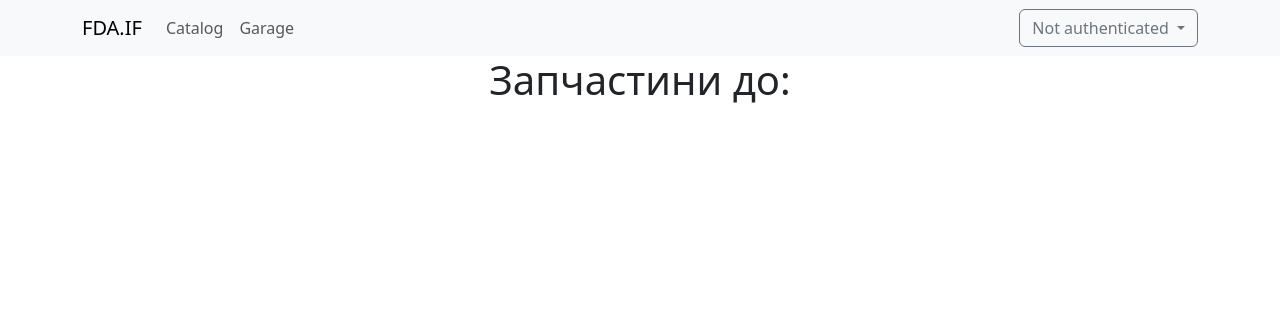
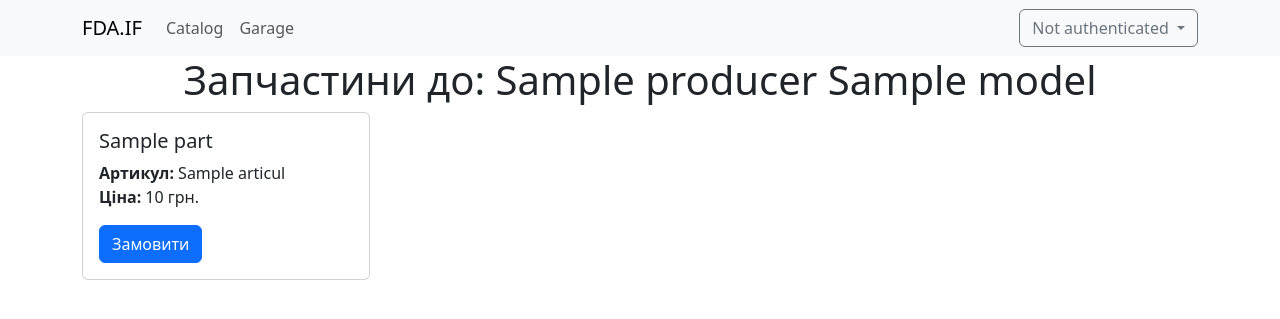
Before and after one commit to MuzykaAndrii/car-parts, a Django app: template main/templates/main/car_parts.html in a window 1280 px wide. Shown: the top 319 px of the page. Run offline with Django 4.2, Linux system fonts and the light colour scheme; the template is opened without the code that fills it: most values are stand-ins (such as "Sample title", 1, 10 or a date in 2020); some libraries are stand-ins or nearby versions.

Commit message:
impl: template for parts catalog

```diff
--- a/main/templates/main/car_parts.html
+++ b/main/templates/main/car_parts.html
@@ -2,8 +2,46 @@
 {% load static %}
 
 {% block style %}
+<style>
+    .parts .card {
+        margin-right: 15px; /* Add some margin between cards */
+        margin-bottom: 15px;
+    }
+
+    /* Clear the margin for the last card in each row */
+    .parts .card:nth-child(4n) {
+        margin-right: 0;
+    }
+</style>
 {% endblock style %}
 
 {% block content %}
-<h1 class="text-center">Запчастини до: </h1>
+<h1 class="text-center">Запчастини до: {{ car.producer }} {{ car.model }}</h1>
+
+<div class="parts">
+    <div class="row">
+        {% for part in car.parts.all %}
+        <div class="col-md-3">
+            <div class="card mb-2" style="width: 18rem;">
+                <div class="card-body">
+                    <h5 class="card-title">{{ part.name }}</h5>
+                    <p class="card-text">
+                        {% if part.articul %}
+                            <b>Артикул: </b>{{ part.articul }} <br>
+                        {% endif %}
+                        <b>Ціна: </b>{{ part.sell_price }} грн.
+                    </p>
+                    <a href="#" class="btn btn-primary">Замовити</a>
+                </div>
+            </div>
+        </div>
+
+        {% if forloop.counter|divisibleby:4 or forloop.last %}
+    </div>
+    <div class="row">
+        {% endif %}
+
+        {% endfor %}
+    </div>
+</div>
 {% endblock content %}
```
Also changed, not shown: main/views.py (+3 -6 lines), db.sqlite3.
